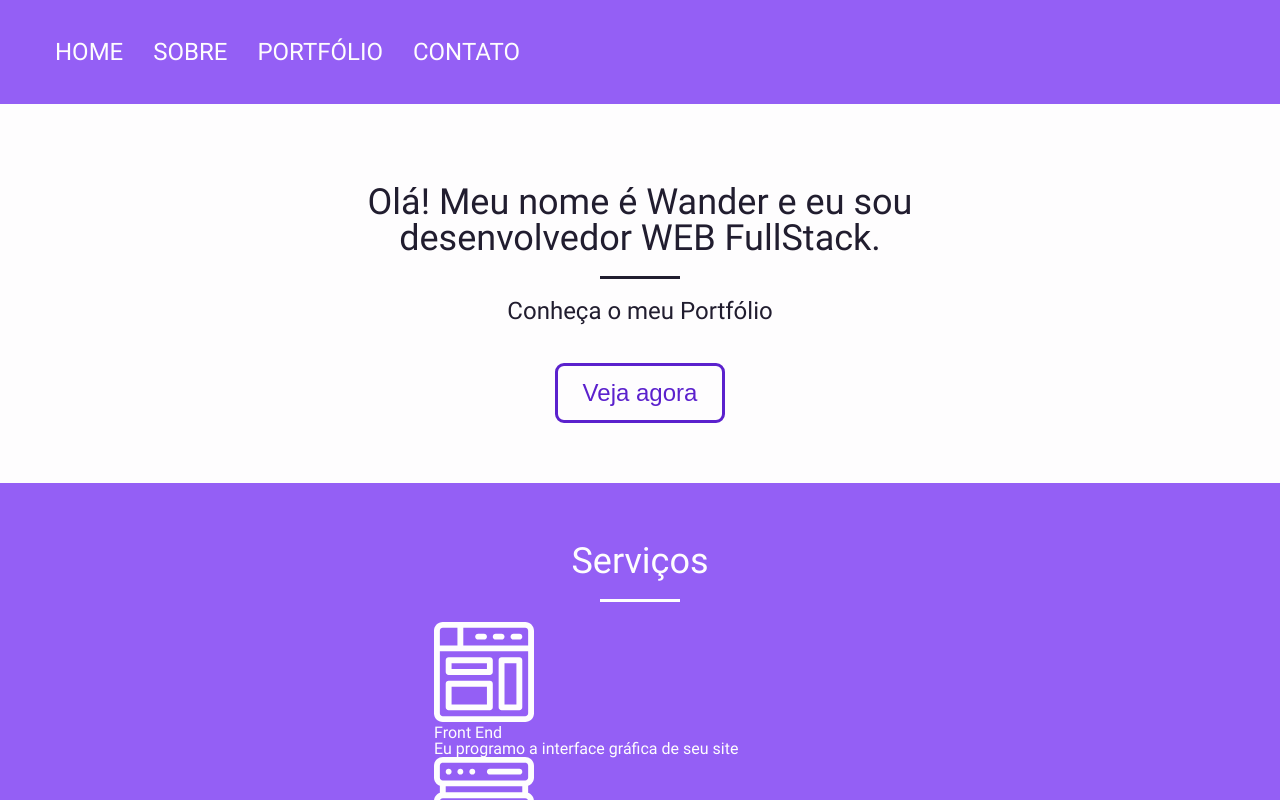
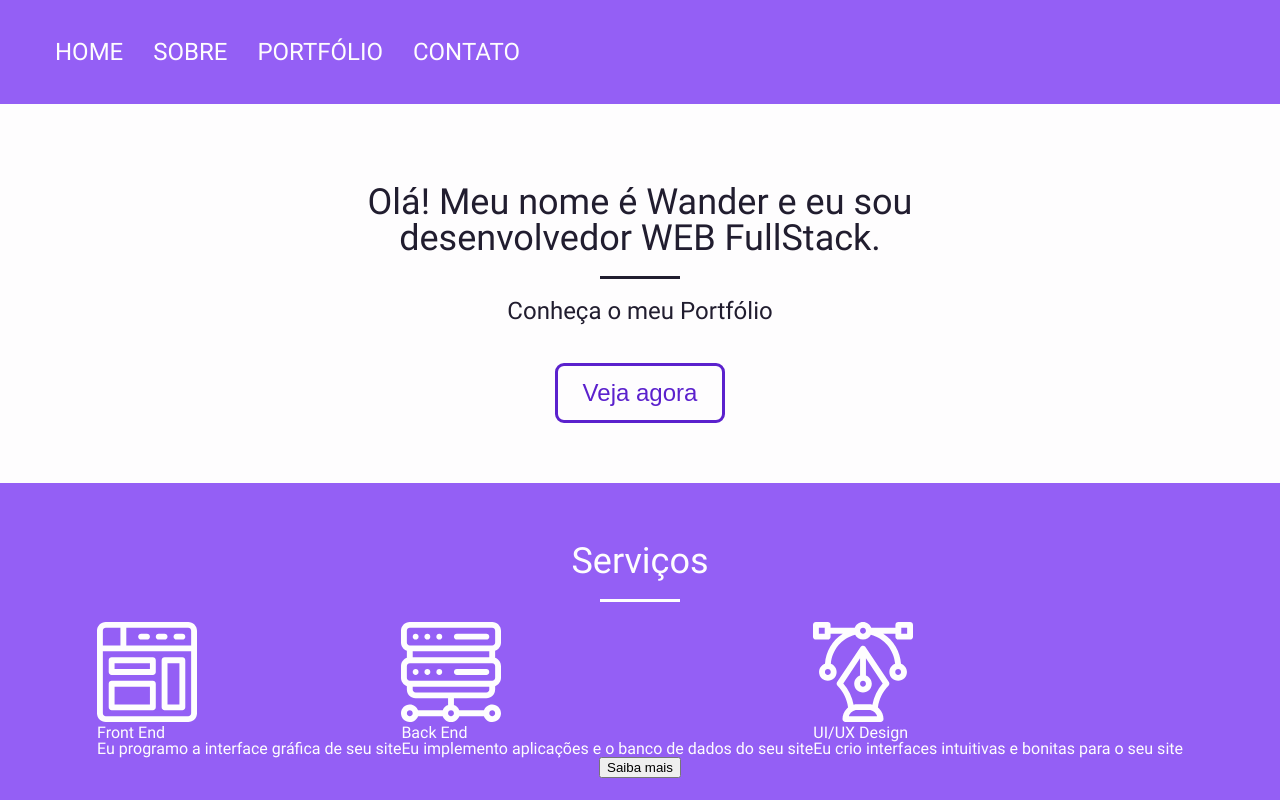
Before and after one commit to wander-junior/portfolio, a React (Create React App) app: page / in a window 1280 px wide. Shown: the top 800 px of the page. Built offline with nearby package versions, Linux system fonts and the light colour scheme.

Commit message:
Stylize ul in abilities component

```diff
--- a/src/components/Abilities/abilities-styles.js
+++ b/src/components/Abilities/abilities-styles.js
@@ -10,4 +10,9 @@ const Title = styled.h1`
     padding-top: 60px;
 `;
 
-export {AbilitiesWrapper, Title};
+const List = styled.ul`
+    display: flex;
+`;
+
+
+export {AbilitiesWrapper, Title, List};
--- a/src/components/Abilities/index.js
+++ b/src/components/Abilities/index.js
@@ -5,7 +5,7 @@ import backEndIcon from '../../assets/img/backend.svg';
 import uiuxIcon from '../../assets/img/ui.svg';
 
 import { Container } from '../../styles';
-import { AbilitiesWrapper, Title } from './abilities-styles';
+import { AbilitiesWrapper, Title, List } from './abilities-styles';
 
 export default function Abilities() {
 
@@ -13,7 +13,7 @@ export default function Abilities() {
         <AbilitiesWrapper>
             <Container>
                 <Title>Serviços</Title>
-                <ul>
+                <List>
                     <li>
                         <img src={frontEndIcon} alt={"Ícone Front End"}/>
                         <h2>Front End</h2>
@@ -29,7 +29,7 @@ export default function Abilities() {
                         <h2>UI/UX Design</h2>
                         <p>Eu crio interfaces intuitivas e bonitas para o seu site</p>
                     </li>
-                </ul>
+                </List>
                 <button>Saiba mais</button>
             </Container>
         </AbilitiesWrapper>
```
Also changed, not shown: 1 other file (tests, documents, lock files or other folders).
